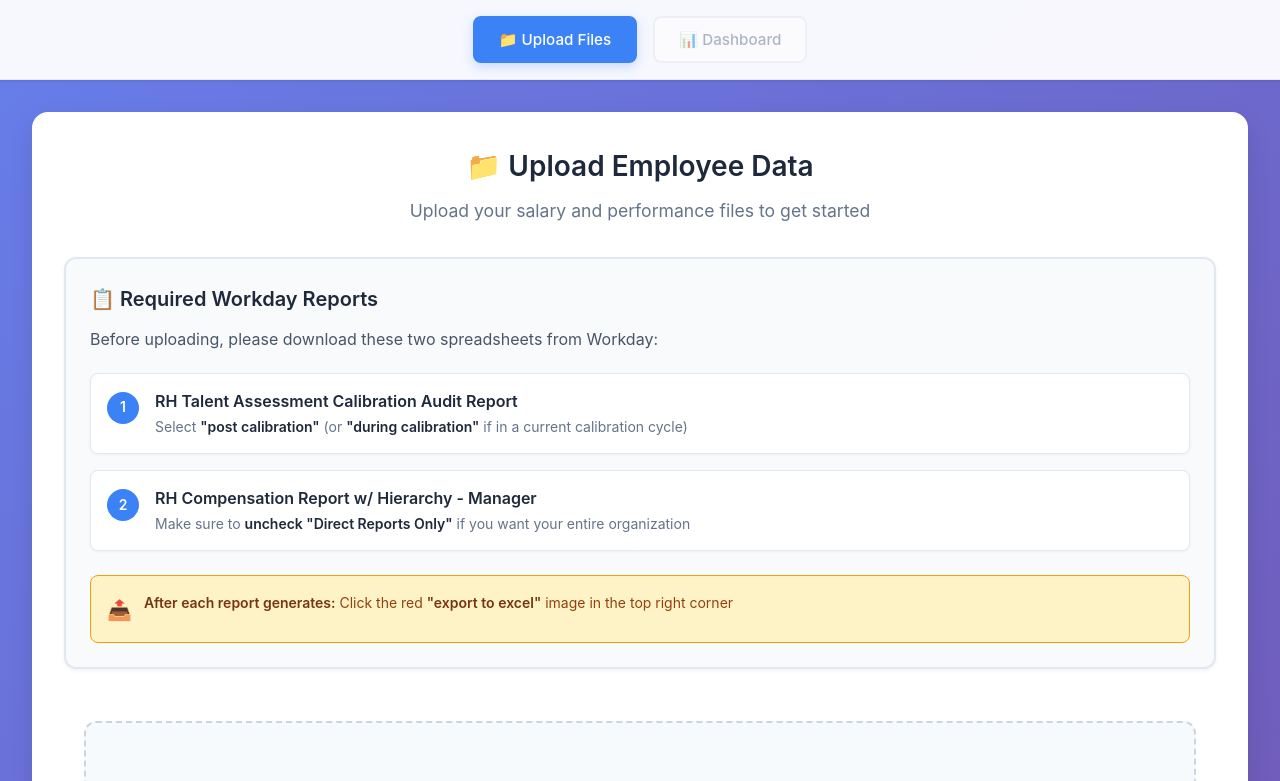
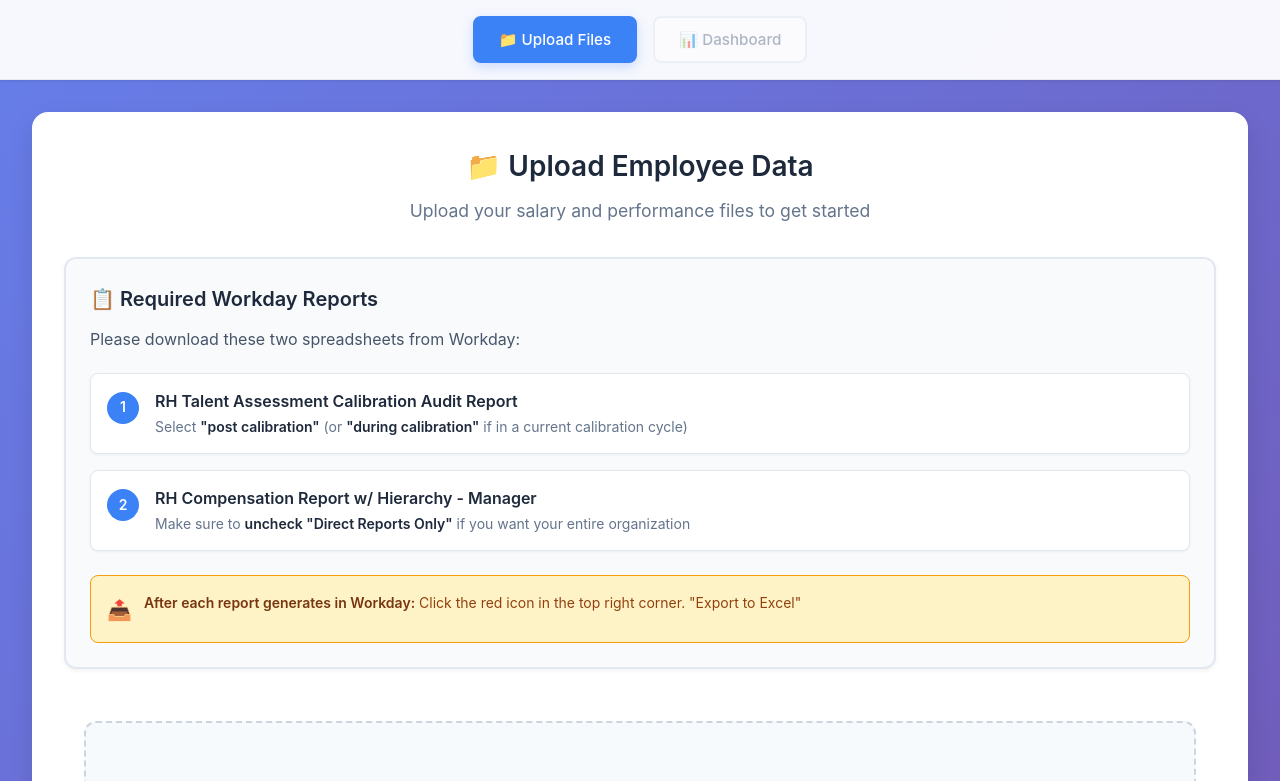
Before and after one commit to Raleighawesome/static-salary-dashboard, a React (Vite) app: page / in a window 1280 px wide. Shown: the top 781 px of the page. Built offline with nearby package versions, Linux system fonts and the light colour scheme.

Commit message:
Homepage instruction tweaks

```diff
--- a/src/App.tsx
+++ b/src/App.tsx
@@ -422,7 +422,7 @@
             {/* Workday Instructions */}
             <div className="workday-instructions">
               <h3>📋 Required Workday Reports</h3>
-              <p>Before uploading, please download these two spreadsheets from Workday:</p>
+              <p>Please download these two spreadsheets from Workday:</p>
 
               <div className="instructions-list">
                 <div className="instruction-item">
@@ -444,7 +444,7 @@
 
               <div className="export-instruction">
                 <span className="export-icon">📤</span>
-                <p><strong>After each report generates:</strong> Click the red <strong>"export to excel"</strong> image in the top right corner</p>
+                <p><strong>After each report generates in Workday:</strong> Click the red icon in the top right corner. "Export to Excel"</p>
               </div>
             </div>
 
```
